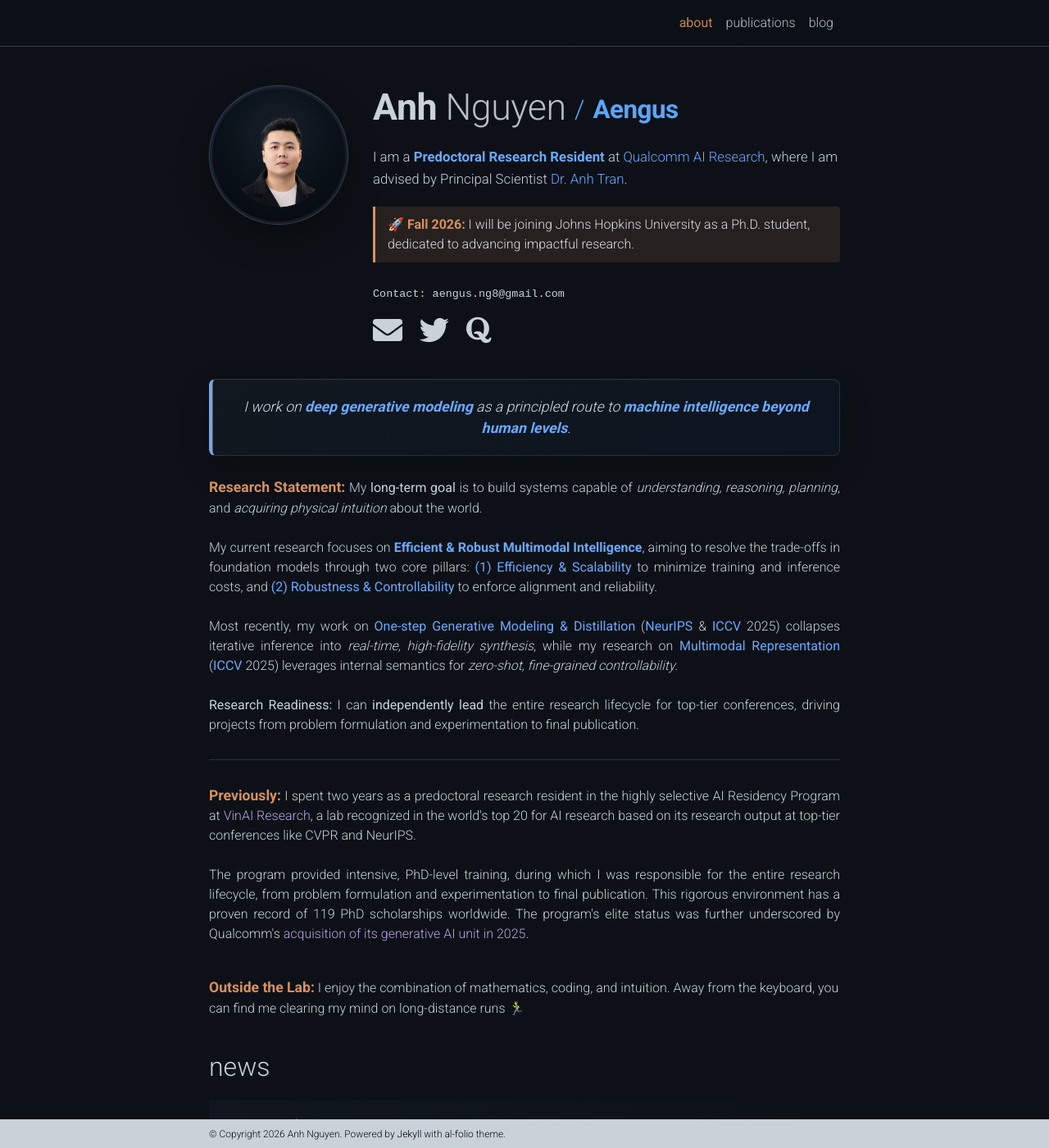
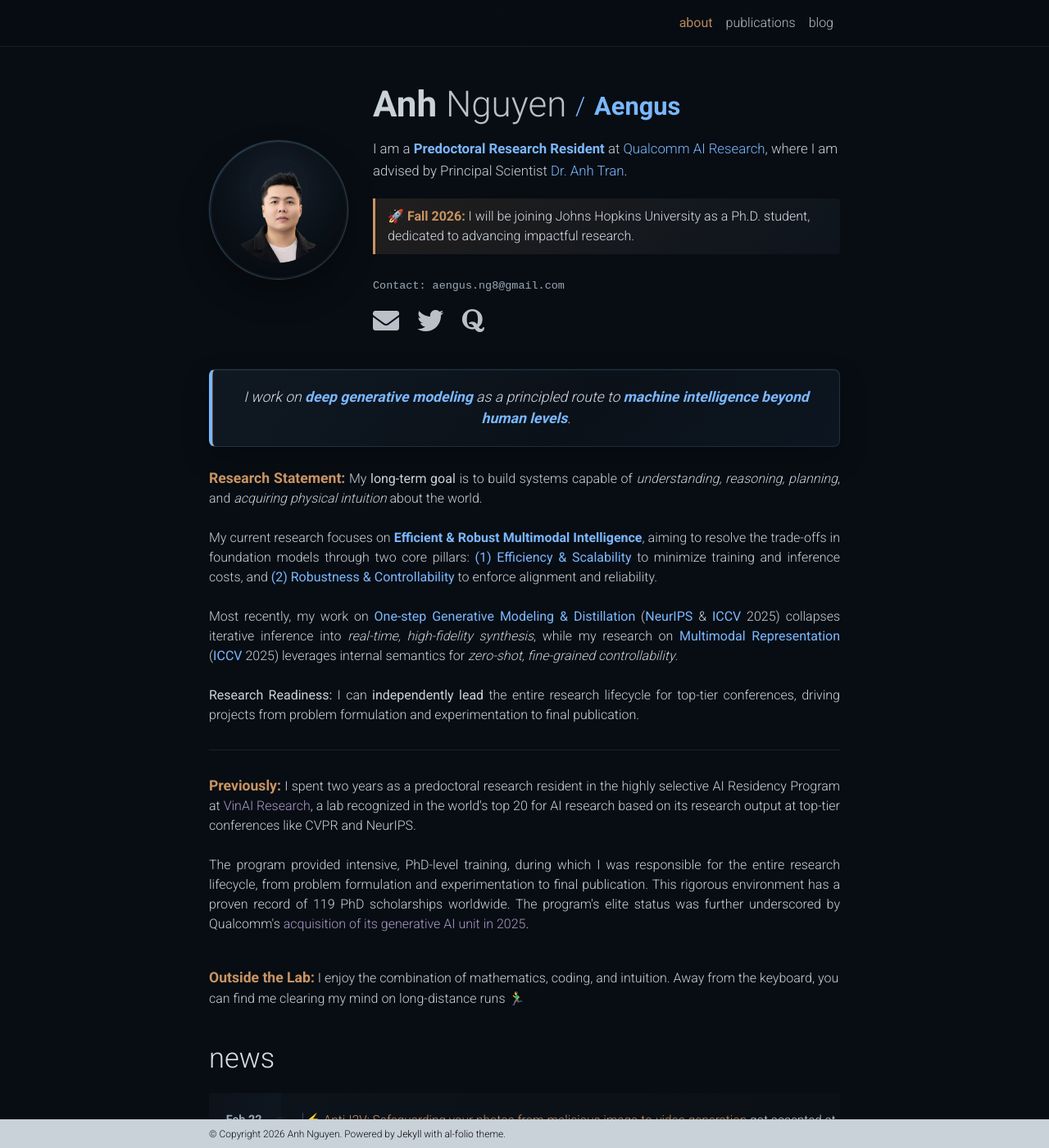
Before and after one commit to aengusng8/aengusng8.github.io, a Jekyll site: the page built from _pages/about.md, in a window 1280 px wide and 1400 px high. Shown: the whole window at 82% size. Built offline with Jekyll 4.4.1, drawn with Linux system fonts in a browser that asks for light colours; comment, search, counter and statistics services are not loaded; a style sheet for code colours, icons or effects is not loaded.

Commit message:
Polish academic profile visual system

```diff
--- a/_layouts/about.html
+++ b/_layouts/about.html
@@ -6,8 +6,8 @@
       <div class="post">
         <article>
           {% if page.profile -%}
-          <div class="row">
-            <div class="col-sm-3">
+          <div class="row profile-hero">
+            <div class="col-sm-3 profile-hero__media">
               {%- if page.profile.image %}
                 {% if page.profile.image_cicular %}
                   <div class="profile-avatar profile-avatar--circle">
@@ -22,12 +22,12 @@
                 {% endif %}
               {% endif -%}
             </div>
-            <div class="col-sm-9">
-              <h1 style="font-size: 2.8em; margin-bottom: 20px; color: #e6edf3; letter-spacing: -0.5px;">
-                <span style="font-weight: 800;">Anh</span>
-                <span style="font-weight: 300; opacity: 0.9;">Nguyen</span>
-                <span style="font-weight: 300; color: #58a6ff; font-size: 0.7em; vertical-align: middle;">/</span>
-                <span style="font-weight: 800; color: #58a6ff; font-size: 0.7em; vertical-align: middle;">Aengus</span>
+            <div class="col-sm-9 profile-hero__body">
+              <h1 class="profile-hero__name">
+                <span class="profile-hero__name-strong">Anh</span>
+                <span class="profile-hero__name-light">Nguyen</span>
+                <span class="profile-hero__slash">/</span>
+                <span class="profile-hero__alias">Aengus</span>
               </h1>
               <p class="desc">{{ page.subtitle }}</p>
               {%- if page.profile.address %}
--- a/_pages/about.md
+++ b/_pages/about.md
@@ -4,12 +4,12 @@
 permalink: /
 subtitle: |+
   <div style="font-size: 1.05em; line-height: 1.6; margin-bottom: 20px;">
-    I am a <span style="color: #6aa9ff; font-weight: bold;">Predoctoral Research Resident</span> at <a href="https://www.qualcomm.com/research/artificial-intelligence" target="_blank" style="color: #6aa9ff; text-decoration: none;">Qualcomm AI Research</a>, where I am advised by Principal Scientist <a href="https://scholar.google.com/citations?user=FYZ5ODQAAAAJ&hl=en" target="_blank" style="color: #6aa9ff; text-decoration: none;">Dr. Anh Tran</a>.
+    I am a <span style="color: #7bb7ff; font-weight: bold;">Predoctoral Research Resident</span> at <a href="https://www.qualcomm.com/research/artificial-intelligence" target="_blank" style="color: #7bb7ff; text-decoration: none;">Qualcomm AI Research</a>, where I am advised by Principal Scientist <a href="https://scholar.google.com/citations?user=FYZ5ODQAAAAJ&hl=en" target="_blank" style="color: #7bb7ff; text-decoration: none;">Dr. Anh Tran</a>.
   </div>
 
-  <div style="background: rgba(216, 144, 95, 0.12); border-left: 3px solid #d8905f; padding: 10px 15px; border-radius: 0 4px 4px 0; margin-bottom: 25px;">
-    <span style="color: #d8905f; font-weight: bold;">🚀 Fall 2026:</span>
-    <span style="color: #d8dee9;">I will be joining Johns Hopkins University as a Ph.D. student, dedicated to advancing impactful research.</span>
+  <div style="background: linear-gradient(135deg, rgba(201, 148, 99, 0.13), rgba(123, 183, 255, 0.045)); border-left: 3px solid #c99463; padding: 10px 15px; border-radius: 0 4px 4px 0; margin-bottom: 25px;">
+    <span style="color: #c99463; font-weight: bold;">🚀 Fall 2026:</span>
+    <span style="color: #d7dde6;">I will be joining Johns Hopkins University as a Ph.D. student, dedicated to advancing impactful research.</span>
   </div>
 
   <span class="contact-info">Contact: aengus.ng8@gmail.com</span>
@@ -24,10 +24,10 @@
 ---
 
 <!-- THE QUOTE BOX -->
-<div style="background: linear-gradient(135deg, rgba(17, 24, 32, 0.98), rgba(13, 22, 34, 0.96)); border: 1px solid rgba(106, 169, 255, 0.18); border-left: 4px solid #6aa9ff; border-radius: 8px; margin-bottom: 25px; box-shadow: 0 14px 34px rgba(0, 0, 0, 0.22), inset 0 1px 0 rgba(216, 144, 95, 0.08);">
-    <div style="border-left: 1px solid rgba(216, 144, 95, 0.45); padding: 20px 24px; text-align: center;">
-        <span style="color: #d8dee9; font-style: italic; font-size: 1.1em;">
-            I work on <span style="color: #6aa9ff; font-weight: bold;">deep generative modeling</span> as a principled route to <span style="color: #6aa9ff; font-weight: bold;">machine intelligence beyond human levels</span>.
+<div style="background: linear-gradient(135deg, rgba(16, 25, 35, 0.98) 0%, rgba(11, 18, 26, 0.96) 58%, rgba(13, 22, 33, 0.98) 100%); border: 1px solid rgba(123, 183, 255, 0.16); border-left: 4px solid #7bb7ff; border-radius: 8px; margin-bottom: 25px; box-shadow: 0 14px 34px rgba(0, 0, 0, 0.22), inset 0 1px 0 rgba(127, 215, 209, 0.08);">
+    <div style="border-left: 1px solid rgba(201, 148, 99, 0.42); padding: 20px 24px; text-align: center;">
+        <span style="color: #d7dde6; font-style: italic; font-size: 1.1em;">
+            I work on <span style="color: #7bb7ff; font-weight: bold;">deep generative modeling</span> as a principled route to <span style="color: #7bb7ff; font-weight: bold;">machine intelligence beyond human levels</span>.
         </span>
     </div>
 </div>
@@ -35,31 +35,31 @@
 
 <!-- RESEARCH STATEMENT SECTION -->
 <div style="text-align: justify;">
-  <span style="color: #d8905f; font-weight: bold; font-size: 1.1em;">Research Statement:</span>
+  <span style="color: #c99463; font-weight: bold; font-size: 1.1em;">Research Statement:</span>
   My <b>long-term goal</b> is to build systems capable of <i>understanding, reasoning, planning</i>, and <i>acquiring physical intuition</i> about the world.
   <br><br>
-  My current research focuses on <b style="color: #6aa9ff; font-weight: bold;">Efficient & Robust Multimodal Intelligence</b>, aiming to resolve the trade-offs in foundation models through two core pillars: <b style="color: #6aa9ff;">(1) Efficiency & Scalability</b> to minimize training and inference costs, and <b style="color: #6aa9ff;">(2) Robustness & Controllability</b> to enforce alignment and reliability.
+  My current research focuses on <b style="color: #7bb7ff; font-weight: bold;">Efficient & Robust Multimodal Intelligence</b>, aiming to resolve the trade-offs in foundation models through two core pillars: <b style="color: #7bb7ff;">(1) Efficiency & Scalability</b> to minimize training and inference costs, and <b style="color: #7bb7ff;">(2) Robustness & Controllability</b> to enforce alignment and reliability.
   <br><br>
-  Most recently, my work on <b style="color: #6aa9ff;">One-step Generative Modeling & Distillation</b> (<b style="color: #6aa9ff;">NeurIPS</b> & <b style="color: #6aa9ff;">ICCV</b> 2025) collapses iterative inference into <i>real-time, high-fidelity synthesis</i>, while my research on <b style="color: #6aa9ff;">Multimodal Representation</b> (<b style="color: #6aa9ff;">ICCV</b> 2025) leverages internal semantics for <i>zero-shot, fine-grained controllability</i>.
+  Most recently, my work on <b style="color: #7bb7ff;">One-step Generative Modeling & Distillation</b> (<b style="color: #7bb7ff;">NeurIPS</b> & <b style="color: #7bb7ff;">ICCV</b> 2025) collapses iterative inference into <i>real-time, high-fidelity synthesis</i>, while my research on <b style="color: #7bb7ff;">Multimodal Representation</b> (<b style="color: #7bb7ff;">ICCV</b> 2025) leverages internal semantics for <i>zero-shot, fine-grained controllability</i>.
   <br><br>
   <b>Research Readiness:</b> I can <b>independently lead</b> the entire research lifecycle for top-tier conferences, driving projects from problem formulation and experimentation to final publication.
 </div>
 
-<hr style="border-color: #253244; margin: 30px 0;">
+<hr style="border-color: #263445; margin: 30px 0;">
 
 <!-- PREVIOUSLY SECTION -->
 <div style="text-align: justify;">
-  <span style="color: #d8905f; font-weight: bold; font-size: 1.1em;">Previously:</span>
-  I spent two years as a predoctoral research resident in the highly selective AI Residency Program at <a href="https://github.com/VinAIResearch" target="_blank" style="color: #b9a3e3; text-decoration: none;">VinAI Research</a>, a lab recognized in the world's top 20 for AI research based on its research output at top-tier conferences like CVPR and NeurIPS.
+  <span style="color: #c99463; font-weight: bold; font-size: 1.1em;">Previously:</span>
+  I spent two years as a predoctoral research resident in the highly selective AI Residency Program at <a href="https://github.com/VinAIResearch" target="_blank" style="color: #a99ac7; text-decoration: none;">VinAI Research</a>, a lab recognized in the world's top 20 for AI research based on its research output at top-tier conferences like CVPR and NeurIPS.
   <br><br>
-  The program provided intensive, PhD-level training, during which I was responsible for the entire research lifecycle, from problem formulation and experimentation to final publication. This rigorous environment has a proven record of 119 PhD scholarships worldwide. The program's elite status was further underscored by Qualcomm's <a href="https://techcrunch.com/2025/04/01/qualcomm-acquires-generative-ai-division-of-vietnamese-startup-vinai/" target="_blank" style="color: #b9a3e3; text-decoration: none;">acquisition of its generative AI unit in 2025</a>.
+  The program provided intensive, PhD-level training, during which I was responsible for the entire research lifecycle, from problem formulation and experimentation to final publication. This rigorous environment has a proven record of 119 PhD scholarships worldwide. The program's elite status was further underscored by Qualcomm's <a href="https://techcrunch.com/2025/04/01/qualcomm-acquires-generative-ai-division-of-vietnamese-startup-vinai/" target="_blank" style="color: #a99ac7; text-decoration: none;">acquisition of its generative AI unit in 2025</a>.
 </div>
 
 <br>
 
 <!-- OUTSIDE THE LAB SECTION -->
 <div>
-  <span style="color: #d8905f; font-weight: bold; font-size: 1.1em;">Outside the Lab:</span>
+  <span style="color: #c99463; font-weight: bold; font-size: 1.1em;">Outside the Lab:</span>
   I enjoy the combination of mathematics, coding, and intuition. Away from the keyboard, you can find me clearing my mind on long-distance runs 🏃‍♂️
 </div>
 
--- a/_sass/_base.scss
+++ b/_sass/_base.scss
@@ -133,9 +133,9 @@
 
 .navbar {
   box-shadow: none;
-  border-bottom: 1px solid var(--global-divider-color);
+  border-bottom: 1px solid rgba(123, 183, 255, 0.12);
   background:
-    linear-gradient(180deg, rgba(13, 17, 23, 0.96), rgba(11, 17, 24, 0.9));
+    linear-gradient(180deg, rgba(8, 13, 19, 0.96), rgba(8, 13, 19, 0.86));
   opacity: 0.9;
   min-height: 52px;
 }
@@ -180,7 +180,7 @@
   .navbar-nav .nav-item.active>.nav-link {
       background-color: inherit;
       font-weight: bolder;
-      color: var(--global-theme-color);
+      color: var(--profile-amber);
       &:hover {
         color: var(--global-hover-color);
       }
@@ -253,14 +253,14 @@
 .social {
   text-align: left;
   .contact-icons {
-    font-size: 2.25rem;
+    font-size: 2rem;
     line-height: 1;
-    margin-top: 0.7rem;
+    margin-top: 0.65rem;
     a {
       display: inline-block;
-      margin-right: 0.75rem;
+      margin-right: 0.9rem;
       i::before {
-        color: var(--global-text-color);
+        color: rgba(215, 221, 230, 0.86);
         transition-property: all 0.2s ease-in-out;
       }
       &:hover {
@@ -468,7 +468,7 @@
 // Publications
 
 .publications {
-  margin-top: 3rem;
+  margin-top: 4rem;
   h1 {
     color: var(--global-theme-color);
     font-size: 2rem;
@@ -477,7 +477,11 @@
     margin-bottom: 1em;
   }
   h2 {
-    margin-bottom: 1rem;
+    margin-bottom: 1.4rem;
+    color: var(--profile-text);
+    font-size: 2.15rem;
+    font-weight: 300;
+    letter-spacing: 0;
     span {
       font-size: 1.5rem;
     }
@@ -498,7 +502,14 @@
     margin-top: 0;
 
     li {
-      margin-bottom: 2.25rem;
+      margin-bottom: 2.6rem;
+      padding: 1.1rem 0 1.45rem;
+      border-bottom: 1px solid rgba(123, 183, 255, 0.08);
+
+      > .row {
+        align-items: flex-start;
+      }
+
       .col-sm-3.preview {
         display: flex;
         align-items: flex-start;
@@ -511,13 +522,13 @@
         aspect-ratio: 16 / 9;
         object-fit: contain;
         padding: 0.35rem;
-        border: 1px solid rgba(139, 148, 158, 0.22);
+        border: 1px solid rgba(123, 183, 255, 0.16);
         border-radius: 6px !important;
         background:
-          linear-gradient(135deg, rgba(17, 24, 32, 0.96), rgba(13, 22, 34, 0.92));
+          linear-gradient(135deg, rgba(16, 25, 35, 0.98) 0%, rgba(11, 18, 26, 0.96) 58%, rgba(13, 22, 33, 0.98) 100%);
         box-shadow:
           0 10px 24px rgba(0, 0, 0, 0.18),
-          inset 0 1px 0 rgba(106, 169, 255, 0.05);
+          inset 0 1px 0 rgba(127, 215, 209, 0.05);
       }
       .abbr {
         height: 1.8rem;
@@ -526,16 +537,16 @@
           display: inline-block;
           min-width: 5rem;
           padding: 0.2rem 0.6rem;
-          border: 1px solid rgba(216, 144, 95, 0.42);
+          border: 1px solid rgba(201, 148, 99, 0.38);
           border-radius: 4px;
-          color: var(--profile-copper);
+          color: #d4a36f;
           background:
-            linear-gradient(135deg, rgba(216, 144, 95, 0.16), rgba(106, 169, 255, 0.08));
+            linear-gradient(135deg, rgba(201, 148, 99, 0.14), rgba(127, 215, 209, 0.055));
           font-size: 0.78rem;
           font-weight: 700;
           letter-spacing: 0;
           a {
-            color: var(--profile-copper);
+            color: #d4a36f;
             &:hover {
               text-decoration: none;
             }
@@ -550,10 +561,15 @@
       }
       .title {
         font-weight: bolder;
+        color: var(--profile-text);
+        line-height: 1.35;
+        margin-bottom: 0.22rem;
       }
       .author {
+        color: rgba(215, 221, 230, 0.9);
+        line-height: 1.45;
         a {
-          border-bottom: 1px dashed var(--global-theme-color);
+          border-bottom: 1px dashed rgba(201, 148, 99, 0.72);
           &:hover {
               border-bottom-style: solid;
               text-decoration: none;
@@ -562,7 +578,7 @@
         > em {
           font-style: normal;
           font-weight: bold;
-          background: linear-gradient(90deg, var(--profile-blue), var(--profile-copper));
+          background: linear-gradient(90deg, var(--profile-blue), var(--profile-cyan), var(--profile-amber));
           -webkit-background-clip: text;
           background-clip: text;
           -webkit-text-fill-color: transparent;
@@ -578,23 +594,25 @@
         }
       }
       .links {
+        margin-top: 0.45rem;
+
         a.btn {
-          color: var(--global-text-color);
-          border: 1px solid var(--global-text-color);
-          padding-left: 0.35rem;
-          padding-right: 0.35rem;
-          padding-top: 0.1rem;
-          padding-bottom: 0.1rem;
-          margin-left: 0rem;
-          margin-right: 0rem;
+          color: rgba(215, 221, 230, 0.9);
+          border: 1px solid rgba(155, 168, 184, 0.58);
+          padding: 0.08rem 0.38rem;
+          margin: 0.2rem 0.12rem 0 0;
+          border-radius: 4px;
+          font-size: 0.72rem;
+          letter-spacing: 0;
           &:hover {
-            color: var(--global-theme-color);
-            border-color: var(--global-theme-color);
+            color: var(--profile-blue);
+            border-color: rgba(123, 183, 255, 0.72);
+            background: rgba(123, 183, 255, 0.06);
           }
         }
       }
       .honor {
-        color: var(--global-theme-color);
+        color: var(--profile-amber);
         font-weight: bolder;
       }
       .hidden {
@@ -699,7 +717,7 @@
 }
 
 .contact-info {
-  color: var(--global-text-color-light);
+  color: var(--profile-muted);
   background-color: transparent;
   padding: 0;
   border-radius: 0;
@@ -723,7 +741,7 @@
 
   > .news,
   > .publications {
-    margin-top: 3.5rem;
+    margin-top: 4.25rem;
   }
 }
 
@@ -732,11 +750,19 @@
   > p {
     max-width: 980px;
   }
+
+  hr {
+    border-color: rgba(123, 183, 255, 0.13) !important;
+  }
 }
 
 .news {
   h2 {
-    margin-bottom: 1.35rem;
+    margin-bottom: 1.4rem;
+    color: var(--profile-text);
+    font-size: 2.15rem;
+    font-weight: 300;
+    letter-spacing: 0;
   }
 
   .table-responsive {
@@ -745,22 +771,34 @@
 
   table.table {
     margin-bottom: 0;
-    border-collapse: collapse;
+    border-collapse: separate;
+    border-spacing: 0;
+    position: relative;
+
+    &::before {
+      content: "";
+      position: absolute;
+      top: 1.5rem;
+      bottom: 1.5rem;
+      left: 7.15rem;
+      width: 1px;
+      background: linear-gradient(180deg, rgba(123, 183, 255, 0.34), rgba(127, 215, 209, 0.18), rgba(201, 148, 99, 0.24));
+    }
 
     tr {
-      border-top: 1px solid rgba(139, 148, 158, 0.16);
       background:
-        linear-gradient(90deg, rgba(106, 169, 255, 0.035), rgba(216, 144, 95, 0));
+        linear-gradient(90deg, rgba(123, 183, 255, 0.035), rgba(201, 148, 99, 0.02));
     }
 
-    tr:first-child {
-      border-top: 0;
+    tr + tr th,
+    tr + tr td {
+      border-top: 1px solid rgba(123, 183, 255, 0.11);
     }
 
     th,
     td {
-      padding-top: 1.25rem;
-      padding-bottom: 1.25rem;
+      padding-top: 1.35rem;
+      padding-bottom: 1.35rem;
       vertical-align: top;
       line-height: 1.55;
     }
@@ -769,15 +807,37 @@
       width: 5.5rem;
       min-width: 5.5rem;
       padding-right: 1.25rem;
-      color: var(--global-text-color-light);
+      color: var(--profile-muted);
       font-size: 0.9rem;
       font-weight: 700;
       text-align: right;
+      background: linear-gradient(90deg, rgba(8, 13, 19, 0.12), rgba(123, 183, 255, 0.025));
     }
 
     td {
       max-width: 900px;
       font-size: 0.96rem;
+      padding-left: 1.8rem;
+      position: relative;
+
+      &::before {
+        content: "";
+        position: absolute;
+        top: 1.95rem;
+        left: -0.34rem;
+        width: 0.5rem;
+        height: 0.5rem;
+        border-radius: 50%;
+        background: var(--profile-bg);
+        border: 1px solid rgba(123, 183, 255, 0.5);
+        box-shadow: 0 0 0 3px rgba(123, 183, 255, 0.06);
+      }
+
+      .news-title,
+      a.news-title {
+        color: var(--profile-amber);
+        text-decoration: none;
+      }
     }
   }
 }
@@ -788,9 +848,9 @@
   background: linear-gradient(
     45deg,
     var(--profile-blue),
-    var(--profile-copper),
+    var(--profile-amber),
     var(--profile-violet),
-    var(--profile-copper),
+    var(--profile-amber),
     var(--profile-blue)
   );
   background-size: 200% auto;
@@ -817,9 +877,9 @@
     linear-gradient(
       45deg,
       var(--profile-blue),
-      var(--profile-copper),
+      var(--profile-amber),
       var(--profile-violet),
-      var(--profile-copper),
+      var(--profile-amber),
       var(--profile-blue)
     );
   background-origin: padding-box, border-box;
--- a/_sass/_layout.scss
+++ b/_sass/_layout.scss
@@ -33,20 +33,68 @@
   }
 }
 
+.profile-hero {
+  align-items: center;
+  margin-top: 1.5rem;
+  margin-bottom: 2.6rem;
+}
+
+.profile-hero__media {
+  display: flex;
+  justify-content: center;
+}
+
+.profile-hero__name {
+  margin-bottom: 1.1rem;
+  color: var(--profile-text);
+  font-size: 2.75em;
+  letter-spacing: 0;
+  line-height: 1.06;
+}
+
+.profile-hero__name-strong,
+.profile-hero__alias {
+  font-weight: 800;
+}
+
+.profile-hero__name-light {
+  font-weight: 300;
+  color: rgba(215, 221, 230, 0.86);
+}
+
+.profile-hero__slash {
+  color: var(--profile-blue);
+  font-size: 0.7em;
+  font-weight: 300;
+  vertical-align: middle;
+}
+
+.profile-hero__alias {
+  color: var(--profile-blue);
+  font-size: 0.7em;
+  vertical-align: middle;
+}
+
+.profile-hero__body .desc {
+  max-width: 850px;
+  margin-bottom: 0;
+}
+
 .profile-avatar {
   width: 100%;
   max-width: 230px;
   aspect-ratio: 1;
   margin: 0 auto 1.25rem;
-  padding: 3px;
+  padding: 2px;
   overflow: hidden;
-  border: 1px solid rgba(106, 169, 255, 0.24);
+  border: 1px solid rgba(123, 183, 255, 0.24);
   border-radius: 8px;
   background:
-    linear-gradient(135deg, rgba(106, 169, 255, 0.12), rgba(216, 144, 95, 0.06));
+    linear-gradient(135deg, rgba(123, 183, 255, 0.14), rgba(127, 215, 209, 0.06), rgba(201, 148, 99, 0.05));
   box-shadow:
-    0 18px 38px rgba(0, 0, 0, 0.34),
-    0 0 0 1px rgba(216, 144, 95, 0.06);
+    0 18px 38px rgba(0, 0, 0, 0.32),
+    0 0 0 1px rgba(201, 148, 99, 0.055),
+    inset 0 1px 0 rgba(127, 215, 209, 0.08);
 
   img {
     display: block;
@@ -72,6 +120,22 @@
   }
 }
 
+@media (max-width: 575px) {
+  .profile-hero {
+    margin-top: 0.75rem;
+    text-align: center;
+  }
+
+  .profile-hero__name {
+    font-size: 2.2em;
+  }
+
+  .profile-hero__body .desc {
+    margin-left: auto;
+    margin-right: auto;
+  }
+}
+
 // TODO: redefine content layout.
 
 
--- a/_sass/_themes.scss
+++ b/_sass/_themes.scss
@@ -3,29 +3,32 @@
  ******************************************************************************/
 
 :root {
-  --global-bg-color: #{$grey-color-dark};
+  --global-bg-color: #080d13;
   --global-code-bg-color: #{$code-bg-color-dark};
   --global-text-color: #{$grey-color-light};
   --global-text-color-light: #{$grey-color-light};
-  --global-theme-color: #d8905f;
-  --global-hover-color: #6aa9ff;
+  --global-theme-color: #c99463;
+  --global-hover-color: #7bb7ff;
   --global-footer-bg-color: #{$grey-color-light};
   --global-footer-text-color: #{$grey-color-dark};
   --global-footer-link-color: #{$black-color};
   --global-distill-app-color: #{$grey-color-light};
-  --global-divider-color: #424246;
-  --global-card-bg-color: #{$grey-900};
-  --profile-bg: #0b1118;
-  --profile-surface: #111820;
-  --profile-surface-soft: #151d27;
-  --profile-border: #253244;
-  --profile-text: #d8dee9;
-  --profile-muted: #9aa7b5;
-  --profile-blue: #6aa9ff;
-  --profile-blue-soft: rgba(106, 169, 255, 0.16);
-  --profile-copper: #d8905f;
-  --profile-copper-soft: rgba(216, 144, 95, 0.14);
-  --profile-violet: #b9a3e3;
+  --global-divider-color: #263445;
+  --global-card-bg-color: #141b24;
+  --profile-bg: #080d13;
+  --profile-surface: #101923;
+  --profile-surface-soft: #141b24;
+  --profile-border: #263445;
+  --profile-text: #d7dde6;
+  --profile-muted: #9ba8b8;
+  --profile-blue: #7bb7ff;
+  --profile-blue-deep: #2f6fb5;
+  --profile-blue-soft: rgba(123, 183, 255, 0.16);
+  --profile-cyan: #7fd7d1;
+  --profile-cyan-soft: rgba(127, 215, 209, 0.12);
+  --profile-amber: #c99463;
+  --profile-amber-soft: rgba(201, 148, 99, 0.14);
+  --profile-violet: #a99ac7;
 
   .fa-sun {
     display : none;
```
